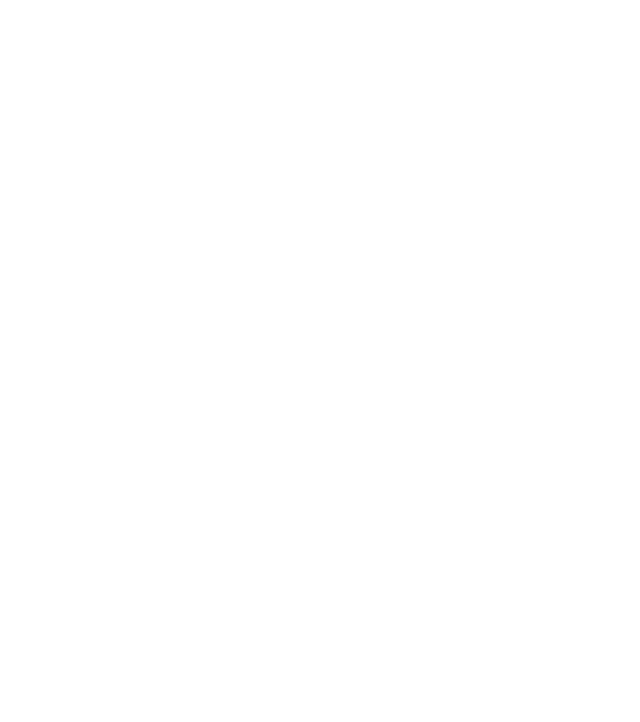
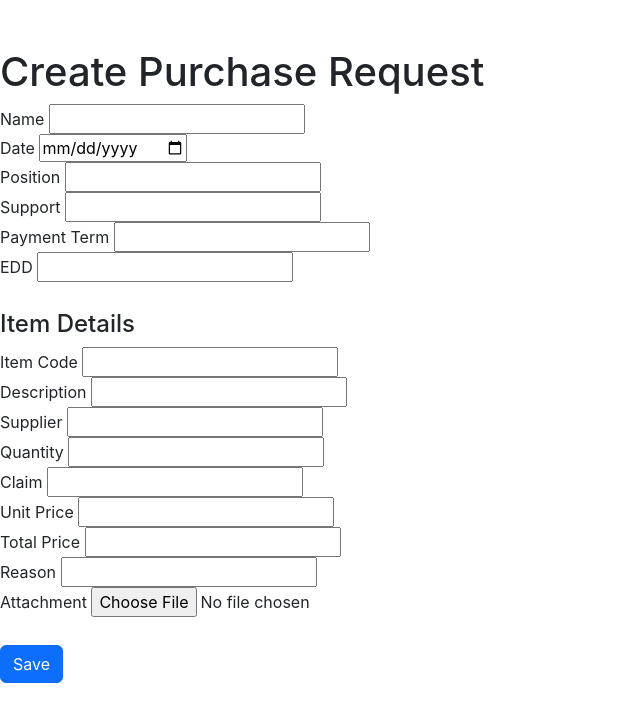
Before and after one commit to Najihah0125/reactlaravel, a React (Create React App) app: page /PRform in a window 1280 px wide. Before the commit this address had no page. Shown: the top 722 px of the page, without its empty margins (0-640 px from the left). Built offline with nearby package versions, Linux system fonts and the light colour scheme; no server answers.

Commit message:
Display data in table form & create new method

```diff
--- a/src/App.js
+++ b/src/App.js
@@ -1,14 +1,19 @@
 import React from 'react';
 import {BrowserRouter as Router, Route, Routes} from 'react-router-dom';
-import Purchase from './pages/Purchase';
+import DisplayPurchase from './pages/DisplayPurchase';
+import CreatePurchase from './pages/CreatePurchase';
 
 function App() {
   return (
     <Router>
       <Routes>
         {/* route of the web page */}
-        <Route exact path="/" element={<Purchase/>}>
-        </Route>
+        <Route exact path="/" element={<DisplayPurchase/>} />
+        <Route exact path="/PRform" element={<CreatePurchase/>} />
+
+
+
+
       </Routes>
     </Router>
   );
--- /dev/null
+++ b/src/pages/CreatePurchase.js
@@ -0,0 +1,59 @@
+import React, { useState, useEffect } from 'react';
+import axios from 'axios';
+
+const CreatePurchase = () => {
+    const [data, setData] = useState([]);
+
+    useEffect(() => {
+        const fetchData = async () => {
+            try {
+                const response = await axios.get('http://127.0.0.1:8000/api/createRequest');
+                setData(response.data);
+            } catch (error) {
+                console.error('Error fetching data:', error);
+            }
+        };
+
+        fetchData();
+    }, []);
+//display PR form
+    return (
+        <div>
+            <h1>Create Purchase Request</h1>
+            <div className='card-body'>
+                <form>
+                    <div className='form-group mb-1'>
+                    Name <input name="Name" type="name" required/><br></br>
+                    Date <input name="date" type="date" required/><br></br>
+                    Position <input name="position" type="text" required/><br></br>
+                    Support <input name="support" type="text" required/><br></br>
+                    Payment Term <input name="payment_term" type="int" required/><br></br>
+                    EDD <input name="edd" type="text" required/><br></br>
+                    </div>
+
+                    <div className='form-group mb-1'>
+                        <br></br>
+                        <h4>Item Details</h4>
+                        Item Code <input name="item_code" type="text" required/><br></br>
+                        Description <input name="description" type="text" required/><br></br>
+                        Supplier <input name="supplier" type="text" required/><br></br>
+                        Quantity <input name="quantity" type="int" required/><br></br>
+                        Claim <input name="claim" type="int" required/><br></br>
+                        Unit Price <input name="unit_price" type="number" required/><br></br>
+                        Total Price <input name="total_price" type="number" required/><br></br>
+                        Reason <input name="reason" type="text" required/><br></br>
+                        Attachment <input name="attachment" type="file" required/><br></br>
+                    </div>
+
+                    <div>
+                    <br></br>
+
+                        <button className='btn btn-primary' type="submit">Save</button>
+                    </div>
+                </form>
+            </div>
+        </div>
+    );
+};
+
+export default CreatePurchase;
--- /dev/null
+++ b/src/pages/DisplayPurchase.js
@@ -0,0 +1,44 @@
+import React, { useState, useEffect } from 'react';
+import axios from 'axios';
+import {Link} from 'react-router-dom';
+
+const DisplayPurchase = () => {
+    const [data, setData] = useState([]);
+
+    useEffect(() => {
+        const fetchData = async () => {
+            try {
+                const response = await axios.get('http://127.0.0.1:8000/api/listPurchaseReq');
+                setData(response.data);
+            } catch (error) {
+                console.error('Error fetching data:', error);
+            }
+        };
+        fetchData();
+    }, []);
+
+    return (
+        <div>
+            <h1>Purchase Request List</h1>
+            <table>
+                <thead>
+                    <tr>
+                        <th>Name</th>
+                        <th>Position</th>
+                    </tr>
+                </thead>
+                <tbody>
+                    {data.map(purchase => (
+                        <tr key={purchase.id}>
+                            <td>{purchase.name}</td>
+                            <td>{purchase.position}</td>
+                        </tr>
+                    ))}
+                </tbody>
+            </table>
+            <Link to={"PRform"} className="btn btn-primary btn-sm float-end">Create New PR</Link>
+        </div>
+    );
+};
+
+export default DisplayPurchase;
--- a/src/pages/Purchase.js
+++ /dev/null
@@ -1,32 +0,0 @@
-import React, { useState, useEffect } from 'react';
-import axios from 'axios';
-
-const Purchase = () => {
-    const [data, setData] = useState([]);
-
-    useEffect(() => {
-        const fetchData = async () => {
-            try {
-                const response = await axios.get('http://127.0.0.1:8000/api/listPurchaseReq');
-                setData(response.data);
-            } catch (error) {
-                console.error('Error fetching data:', error);
-            }
-        };
-
-        fetchData();
-    }, []);
-//display list of purchase req
-    return (
-        <div>
-            <h1>Purchase Request List</h1>
-            <ul>
-                {data.map(purchase => (
-                    <li key={purchase.id}>{purchase.name}</li>
-                ))}
-            </ul>
-        </div>
-    );
-};
-
-export default Purchase;
```
Also changed, not shown: src/pages/DeletePurchase.js (added), src/pages/SearchPurchase.js (added), src/pages/UpdatePurchase.js (added).
